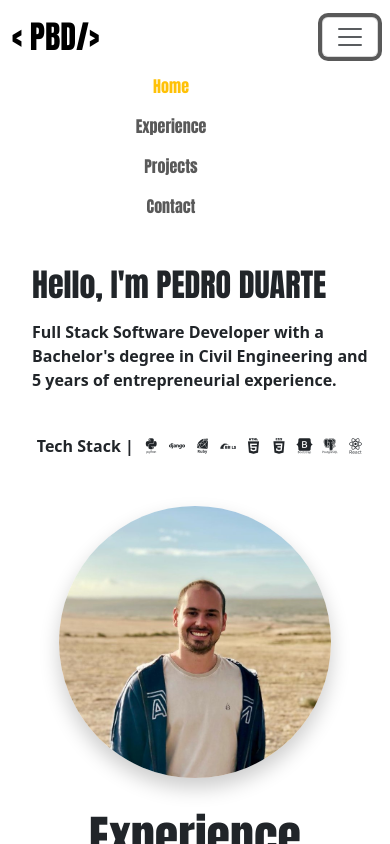
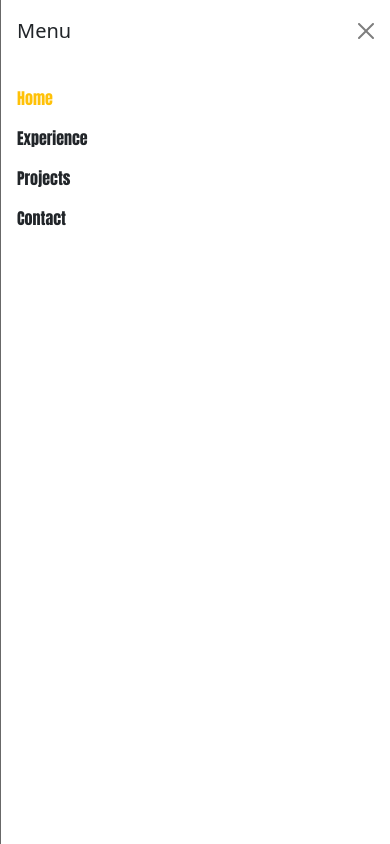
Before and after one commit to pedrobradu/portfolio, a React (Create React App) app: page / in a window 390 px wide. Both pictures are taken after a click on the button 350 px from the left and 37 px from the top of the page. Shown: the top 844 px of the page. Built offline with nearby package versions, Linux system fonts and the light colour scheme; the HTML template or start-up script is replaced by a standard one.

Commit message:
offcanvas menu for navbar in mobile

```diff
--- a/src/components/Header/Header.js
+++ b/src/components/Header/Header.js
@@ -4,9 +4,11 @@ import styles from './Header.module.css';
 import Container from 'react-bootstrap/Container';
 import Nav from 'react-bootstrap/Nav';
 import Navbar from 'react-bootstrap/Navbar';
+import Offcanvas from 'react-bootstrap/Offcanvas';
 
 function Header() {
   const [activeSection, setActiveSection] = useState("home");
+  const [windowWidth, setWindowWidth] = useState(window.innerWidth);
 
   useEffect(() => {
     const handleScroll = () => {
@@ -26,22 +28,61 @@ function Header() {
     };
   }, []);
 
+  useEffect(() => {
+      const handleResize = () => setWindowWidth(window.innerWidth);
+
+      window.addEventListener('resize', handleResize);
+      return () => window.removeEventListener('resize', handleResize);
+  }, []);
+
 
   return (
-    <Navbar collapseOnSelect expand="lg" className="bg-body sticky-top">
+    <Navbar expand="lg" className="bg-body sticky-top">
       <Container>
         <Navbar.Brand href="#home">
           <p className={`${styles.initials}`}>&lt; PBD/&gt;</p>
         </Navbar.Brand>
-        <Navbar.Toggle aria-controls="navbar-nav" />
-        <Navbar.Collapse className="me-5 justify-content-end" id="navbar-nav">
+
+        {windowWidth <= 992 ? (
+          // Offcanvas for smaller screens
+          <>
+            <Navbar.Toggle aria-controls="offcanvas-navbar-nav" />
+
+            <Navbar.Offcanvas
+              id="offcanvas-navbar-nav"
+              aria-labelledby="offcanvas-navbar-label"
+              placement="end"
+            >
+              <Offcanvas.Header closeButton>
+                <Offcanvas.Title id="offcanvas-navbar-label">Menu</Offcanvas.Title>
+              </Offcanvas.Header>
+              <Offcanvas.Body>
                 <Nav className={`${styles.links}`}>
+                  {/* ... your nav links ... */}
+                  <Nav.Link href="#home" className={activeSection === "home" ? `${styles.active}` : ""} active={activeSection === "home"}><span>Home</span></Nav.Link>
+                <Nav.Link href="#experience" className={activeSection === "experience" ? `${styles.active}` : ""} active={activeSection === "experience"}><span>Experience</span></Nav.Link>
+                <Nav.Link href="#projects" className={activeSection === "projects" ? `${styles.active}` : ""} active={activeSection === "projects"}><span>Projects</span></Nav.Link>
+                <Nav.Link href="#contact" className={activeSection === "contact" ? `${styles.active}` : ""} active={activeSection === "contact"}><span>Contact</span></Nav.Link>
+                </Nav>
+              </Offcanvas.Body>
+            </Navbar.Offcanvas>
+          </>
+        ) : (
+          // Regular Navbar for larger screens
+          <>
+            <Navbar.Toggle aria-controls="navbar-nav-lg" />
+            <Navbar.Collapse className="me-5 justify-content-end" id="navbar-nav-lg">
+              <Nav className={`${styles.links}`}>
+                {/* ... your nav links ... */}
                 <Nav.Link href="#home" className={activeSection === "home" ? `${styles.active}` : ""} active={activeSection === "home"}><span>Home</span></Nav.Link>
                 <Nav.Link href="#experience" className={activeSection === "experience" ? `${styles.active}` : ""} active={activeSection === "experience"}><span>Experience</span></Nav.Link>
                 <Nav.Link href="#projects" className={activeSection === "projects" ? `${styles.active}` : ""} active={activeSection === "projects"}><span>Projects</span></Nav.Link>
                 <Nav.Link href="#contact" className={activeSection === "contact" ? `${styles.active}` : ""} active={activeSection === "contact"}><span>Contact</span></Nav.Link>
               </Nav>
             </Navbar.Collapse>
+          </>
+        )}
+
       </Container>
     </Navbar>
   );
```
Lines whose indentation alone changed are shown as unchanged.
